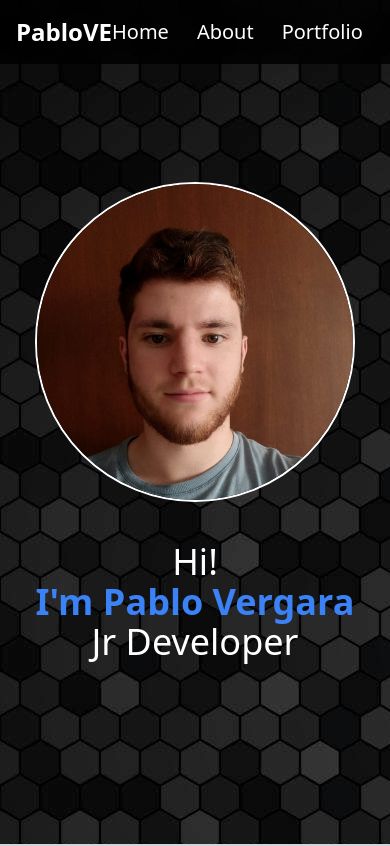
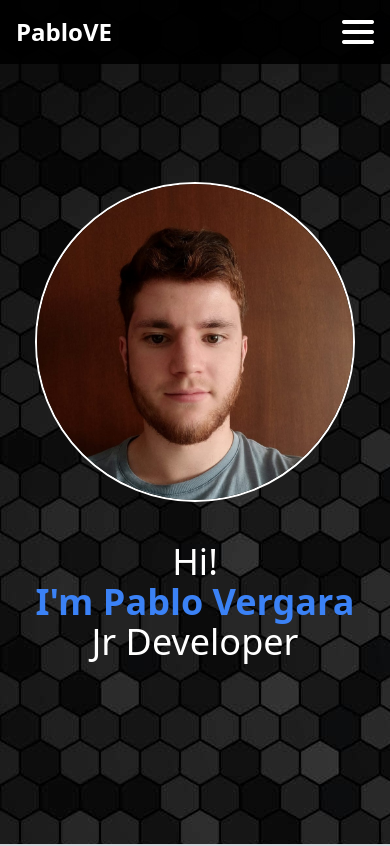
Before and after one commit to pablove2001/pablove2001.com, a React (Vite) app: page / in a window 390 px wide. Shown: the top 846 px of the page. Built offline with nearby package versions, Linux system fonts and the light colour scheme.

Commit message:
finished Nav.jsx

```diff
--- a/src/App.jsx
+++ b/src/App.jsx
@@ -1,7 +1,6 @@
 import Nav from "./components/Nav";
 import Nav2 from "./components/Nav2";
 import Home from "./components/Home";
-import Home2 from "./components/Home2";
 import About from "./components/About";
 import Portfolio from "./components/Portfolio";
 import Contact from "./components/Contact";
--- a/src/components/Home2.jsx
+++ /dev/null
@@ -1,21 +0,0 @@
-import React from "react";
-import bgHome from "../img/bg-home.jpg";
-
-const Home2 = () => {
-  return (
-    <>
-      <div className="bg-gradient-to-tl from-purple-900 to-green-700 h-screen w-full relative">
-        <img
-          src={bgHome}
-          className="w-full h-full object-cover absolute mix-blend-overlay"
-        />
-        <div className="max-w-7xl mx-auto px-4 p-20">
-          <h1>Home</h1>
-          <img src={bgHome} alt="fondo" className="h-20" />
-        </div>
-      </div>
-    </>
-  );
-};
-
-export default Home2;
--- a/src/components/Nav.jsx
+++ b/src/components/Nav.jsx
@@ -1,32 +1,49 @@
 import { useState } from "react";
+import menu from "../img/menu.png";
+import close from "../img/close.png";
 
 const Nav = () => {
   let [open, setOpen] = useState(false);
+
+  let Links = [
+    { name: "Home", link: "#home" },
+    { name: "About", link: "#about" },
+    { name: "Portfolio", link: "#portfolio" },
+    { name: "Contact", link: "#contact" },
+  ];
   return (
     <>
-      <nav className="fixed top-0 z-10 bg-black backdrop-filter backdrop-blur-lg bg-opacity-80 w-full">
+      <nav className="fixed top-0 bg-black sm:backdrop-filter sm:backdrop-blur-lg sm:bg-opacity-80 bg-opacity-90 w-full">
         <div className="max-w-7xl mx-auto px-4">
           <div className="flex items-center justify-between h-16">
             <span className="text-2xl text-white font-semibold">PabloVE</span>
-            <div className="flex space-x-7 text-white text-xl">
-              <a href="#home" className="sm:hover:text-blue-500 duration-300">
-                Home
-              </a>
-              <a href="#about" className="sm:hover:text-blue-500  duration-300">
-                About
-              </a>
-              <a
-                href="#portfolio"
-                className="sm:hover:text-blue-500 duration-300"
-              >
-                Portfolio
-              </a>
-              <a
-                href="#contact"
-                className="sm:hover:text-blue-500  duration-300"
-              >
-                Contact
-              </a>
+            <div
+              onClick={() => setOpen(!open)}
+              className="cursor-pointer sm:hidden"
+            >
+              <img
+                src={open ? close : menu}
+                alt={open ? "close" : "menu"}
+                className="w-8 h-8 sm:hidden"
+              />
+            </div>
+            <div
+              className={`sm:flex sm:static absolute md:z-auto sm:space-x-7 sm:w-auto text-center w-screen sm:top-auto top-16 text-white sm:text-xl text-2xl sm:p-0 p-6 transition-all duration-300 ease-in ${
+                open ? "left-0 bg-black" : "left-[100vw]"
+              } bg-opacity-90`}
+            >
+              {Links.map((link) => (
+                <div className="sm:my-0 my-5">
+                  <a
+                    onClick={() => setOpen(false)}
+                    href={link.link}
+                    className="sm:hover:text-blue-500 duration-300"
+                  >
+                    {link.name}
+                  </a>
+                  <br />
+                </div>
+              ))}
             </div>
           </div>
         </div>
--- a/src/components/Portfolio.jsx
+++ b/src/components/Portfolio.jsx
@@ -1,6 +1,3 @@
-import React from "react";
-import Contact from "./Contact";
-
 const Portfolio = () => {
   return (
     <>
@@ -17,7 +14,6 @@ const Portfolio = () => {
             <div className="bg-white border-2 border-black h-40 w-80 m-1.5"></div>
           </div>
         </div>
-        <Contact />
       </div>
     </>
   );
```
Also changed, not shown: src/img/close.png (added), src/img/menu.png (added).
